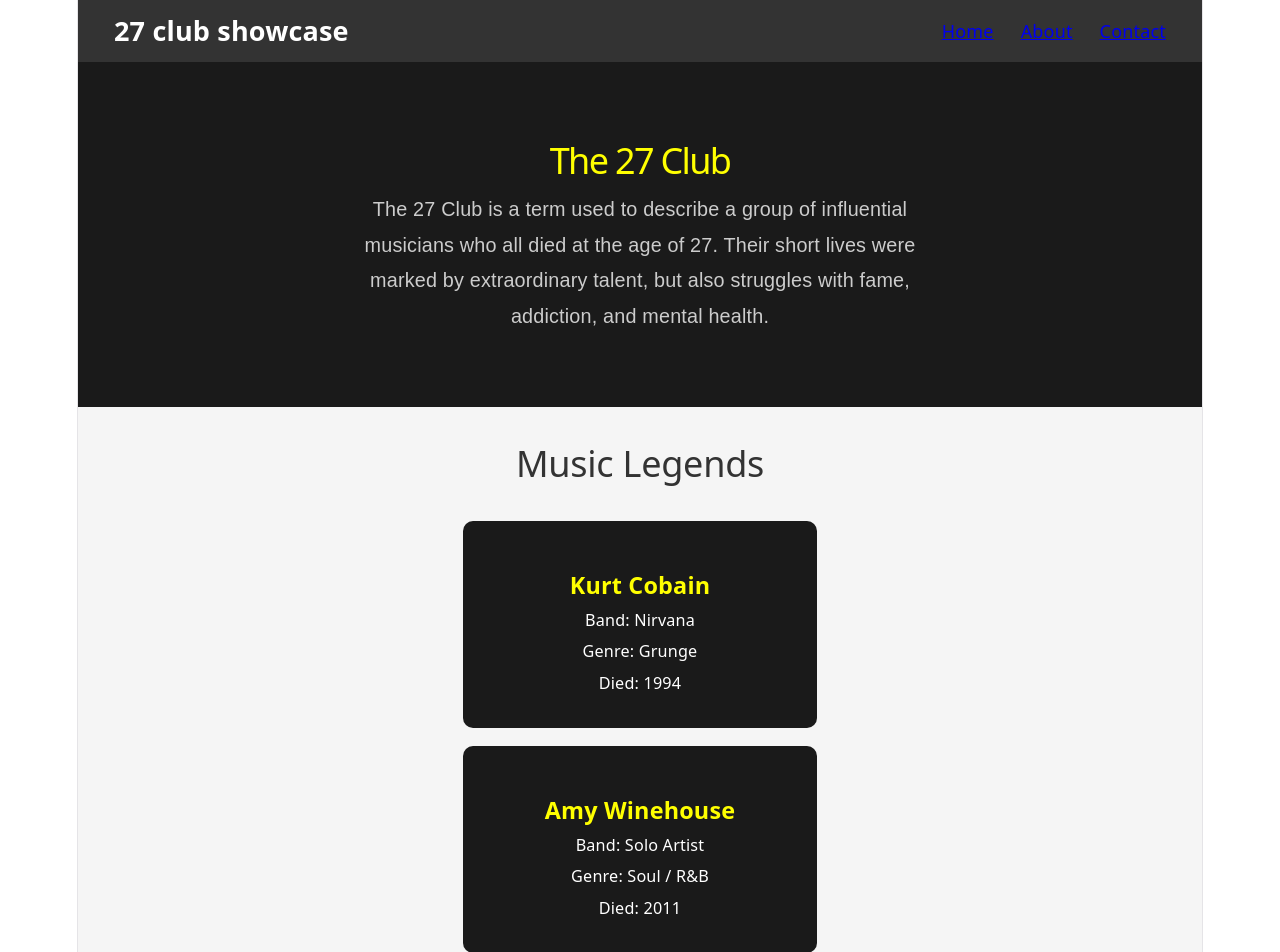
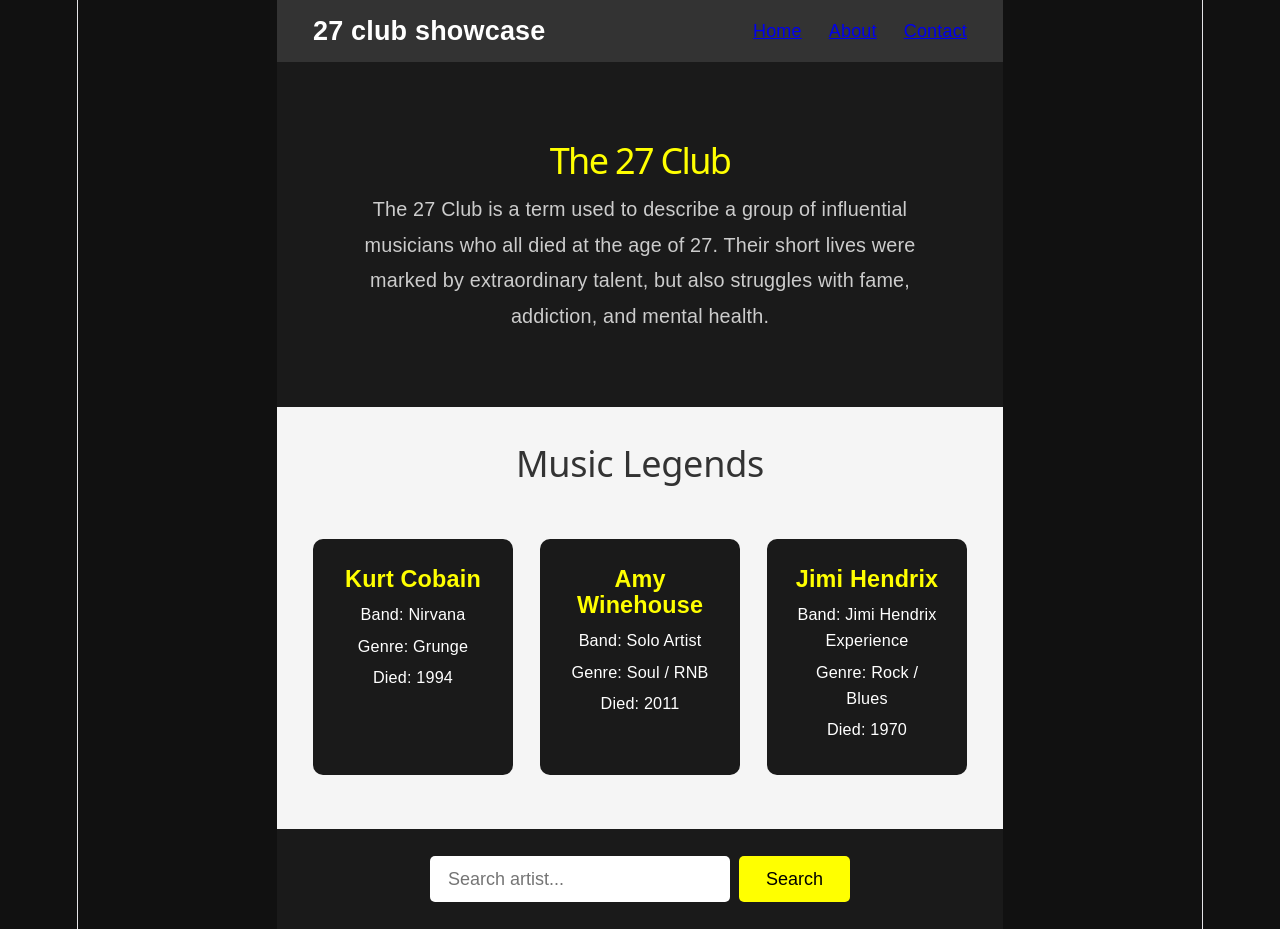
Before and after one commit to torshow/27-club-react, a React (Vite) app: page / in a window 1280 px wide. Shown: the top 952 px of the page. After the commit the page ends 929 px from the top, so only its background shows below. Built offline with nearby package versions, Linux system fonts and the light colour scheme.

Commit message:
add App.css styles

```diff
--- a/src/App.css
+++ b/src/App.css
@@ -1,3 +1,20 @@
+* {
+  margin: 0;
+  padding: 0;
+  box-sizing: border-box;
+}
+
+.container {
+  max-width: 1200px;
+  margin: 0 auto;
+  background-color: #1a1a1a;
+  min-height: 100vh;
+}
+
+body {
+  background-color: #111;
+  font-family: Arial,sans-serif;
+}
 
 .nav {
   display: flex;
@@ -35,13 +52,22 @@
   color: #333;
   margin-bottom: 2rem;
 }
+.artist-cards {
+  display: flex;
+  flex-direction: row;
+  justify-content: center;
+  gap: 1.5rem;
+  flex-wrap: wrap;
+}
+
+
 
 .artist-card {
   background-color: #1a1a1a;
   color: white;
   padding: 1.5rem;
   margin: 1rem auto;
-  width: 300px;
+  width: 200px;
   border-radius: 10px;
 }
 
--- a/src/App.jsx
+++ b/src/App.jsx
@@ -6,7 +6,7 @@
 
 function App() {
   return (
-    <div>
+    <div className='container'>
       <NavBar/>
       <Hero/>
       <ArtistList/>
--- a/src/components/ArtistList.jsx
+++ b/src/components/ArtistList.jsx
@@ -7,27 +7,30 @@
     <div className="artist-list">
       <h2>Music Legends</h2>
 
-      <div className="artist-card">
-        <h3>Kurt Cobain</h3>
-        <p>Band: Nirvana</p>
-        <p>Genre: Grunge</p>
-        <p>Died: 1994</p>
-      </div>
+      <div className="artist-cards">
+        <ArtistCard
+        name="Kurt Cobain"
+        band="Nirvana"
+        genre="Grunge"
+        died="1994"
 
-      <div className="artist-card">
-        <h3>Amy Winehouse</h3>
-        <p>Band: Solo Artist</p>
-        <p>Genre: Soul / R&B</p>
-        <p>Died: 2011</p>
-      </div>
+      />
+        <ArtistCard
+        name="Amy Winehouse"
+        band="Solo Artist"
+        genre="Soul / RNB"
+        died="2011"
 
-      <div className="artist-card">
-        <h3>Jimi Hendrix</h3>
-        <p>Band: Jimi Hendrix Experience</p>
-        <p>Genre: Rock / Blues</p>
-        <p>Died: 1970</p>
-      </div>
+        />
 
+        <ArtistCard
+        name="Jimi Hendrix"
+        band="Jimi Hendrix Experience"
+        genre="Rock / Blues"
+        died="1970"
+      />
+
+    </div>
     </div>
   );
 }
```
